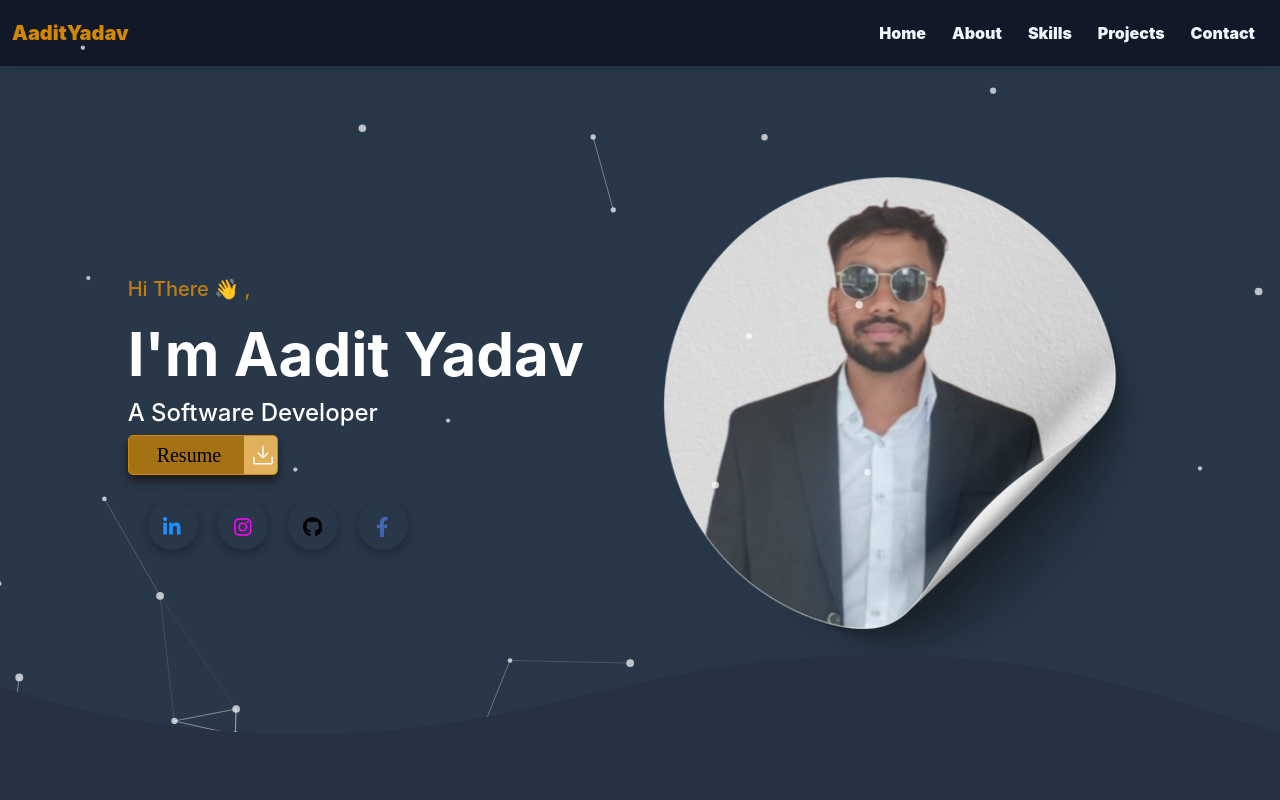
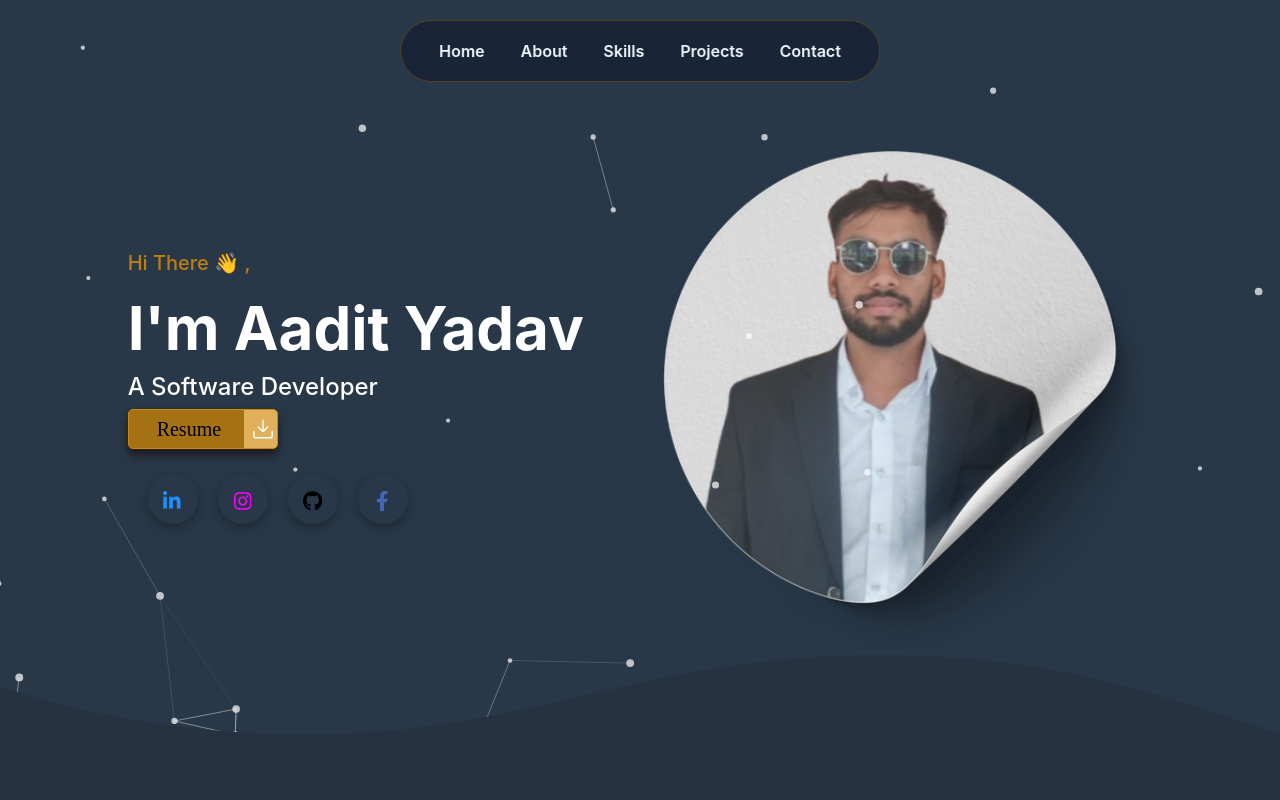
Before and after one commit to Aadityadav191/PORTFOLIO, a React (Create React App) app: page / in a window 1280 px wide. Shown: the top 800 px of the page. Built offline with nearby package versions, Linux system fonts and the light colour scheme.

Commit message:
update Navbar UI

```diff
--- a/src/Components/Footer/Footer.js
+++ b/src/Components/Footer/Footer.js
@@ -6,8 +6,6 @@ import { TfiEmail } from "react-icons/tfi";
 import { FaLocationDot } from "react-icons/fa6";
 import { Link } from "react-scroll";
 
-
-
 export default function Footer() {
   return (
     <>
@@ -15,7 +13,7 @@ export default function Footer() {
         <main className="footercontent">
           <section>
             <h1>
-            <FaUserAlt style={{ marginRight: '8px' }} />
+              <FaUserAlt style={{ marginRight: "8px" }} />
               AADITYADAV
             </h1>
           </section>
@@ -44,25 +42,38 @@ export default function Footer() {
             </Link>
           </section>
 
-          <section >
-            <h3 >Contact </h3>
+          <section>
+            <h3>Contact </h3>
             <br />
 
             <div className="Fcontact">
-            <IoCall style={{ marginRight: '8px' }}/>
+              <IoCall style={{ marginRight: "8px" }} />
               9821747900
             </div>
             <br />
 
             <div className="Fcontact">
-            <TfiEmail style={{ marginRight: '8px' }}/>
+              <TfiEmail style={{ marginRight: "8px" }} />
+              <a
+                href="mailto:aadityadav.dev@gmail.com"
+                style={{ color: "inherit", textDecoration: "none" }}
+              >
                 aadityadav.dev@gmail.com
+              </a>
             </div>
+
             <br />
 
             <div className="Fcontact">
-            <FaLocationDot style={{ marginRight: '8px' }}/>
+              <FaLocationDot style={{ marginRight: "8px" }} />
+              <a
+                href="https://www.google.com/maps?q=New+Baneshwor,+Kathmandu"
+                target="_blank"
+                rel="noopener noreferrer"
+                style={{ color: "inherit", textDecoration: "none" }}
+              >
                 New Baneshwor, Kathmandu
+              </a>
             </div>
 
             <br />
@@ -137,7 +148,8 @@ export default function Footer() {
         <hr />
 
         <aside align="right" className="copyright">
-          All rights reserved. © Copyright@2025 | Powered by AADITYADAV
+          All rights reserved. © Copyright@ {new Date().getFullYear()} | Powered
+          by AADITYADAV
         </aside>
       </footer>
     </>
--- a/src/Components/NavBar/NavBar.css
+++ b/src/Components/NavBar/NavBar.css
@@ -1,42 +1,40 @@
-.navbar {
-    top: 0px;
-    position: sticky;
-    background-color: #111929;
-    box-shadow: 0px 0px 10px rgba(0, 0, 0, 0.2);
+.navbar.custom-nav {
+    top: 20px; /* Gives it a floating look */
+    position: fixed; /* Keeps it visible as you scroll */
+    left: 50%;
+    transform: translateX(-50%); /* Centers the absolute element */
+    width: fit-content; /* Makes it only as wide as the links */
+    background-color: #182235e2; /* Slight transparency */
+    backdrop-filter: blur(0px); /* Modern frosted glass effect */
+    border-radius: 50px; /* Makes it a pill shape */
+    padding: 10px 30px;
+    border: 1px solid rgba(209, 135, 0, 0.3);
+    z-index: 1000;
+
+}
+
+.container-nav {
+    display: flex;
+    justify-content: center;
+}
+
+.navbar-nav {
+    flex-direction: row !important; /* Forces items to stay horizontal */
+    gap: 20px;
+}
+
+.nav-link {
+    color: aliceblue !important;
+    font-weight: 600;
+    transition: 0.3s;
     cursor: pointer;
-    color: #d18700;
 }
-.navbar ul {
-    display: flex;
-    justify-content: space-around;
-    align-items: center;
-    list-style: none;
-    padding: 0;
-    margin: 0;
+
+.nav-link:hover, .active {
+    color: #d18700 !important;
 }
-.navbar li {
-    padding: 5px 5px;
-    transition: background-color 0.3s ease;
-    color: aliceblue;
+
+/* Hide brand and toggler for this specific "short" style */
+.navbar-toggler {
+    display: none !important;
 }
-.navbar a {
-    text-decoration: none;
-    color: inherit;
-    font-weight: bold;
-}
-.navbar a:hover {
-    color:#d18700;
-}
-.navbar li .active {
-    color: #d18700;
-}
-.navbar .logo {
-    font-size: 24px;
-    font-weight: bold;
-    color:#d18700;
-    margin-right: auto;
-}
-.navbar .logo:hover {
-    color: #d18700;
-    text-decoration: none;
-}
--- a/src/Components/NavBar/NavBar.js
+++ b/src/Components/NavBar/NavBar.js
@@ -4,52 +4,25 @@ import "./NavBar.css";
 
 export default function Header() {
   return (
-    <nav className="navbar navbar-expand-lg">
-      <div className="container-fluid">
-        <a className="navbar-brand" href="/">
-          <b>AaditYadav</b>
-        </a>
-        <button
-          className="navbar-toggler"
-          type="button"
-          data-bs-toggle="collapse"
-          data-bs-target="#navbarNav"
-          aria-controls="navbarNav"
-          aria-expanded="false"
-          aria-label="Toggle navigation"
-        >
-          <span className="navbar-toggler-icon"></span>
-        </button>
-
-        <div className="collapse navbar-collapse" id="navbarNav">
-          <ul className="navbar-nav ms-auto">
+    <nav className="navbar navbar-expand-lg custom-nav">
+      <div className="container-nav">
+        <ul className="navbar-nav mx-auto">
           <li className="nav-item">
-              <Link className="nav-link" to="home" smooth={true} duration={200}>
-                <b>Home</b>
-              </Link>
+            <Link className="nav-link" to="home" smooth={true} duration={200}>Home</Link>
           </li>
           <li className="nav-item">
-              <Link className="nav-link" to="about" smooth={true} duration={200}>
-                <b>About</b>
-              </Link>
+            <Link className="nav-link" to="about" smooth={true} duration={200}>About</Link>
           </li>
           <li className="nav-item">
-              <Link className="nav-link" to="skills" smooth={true} duration={200}>
-                <b>Skills</b>
-              </Link>
+            <Link className="nav-link" to="skills" smooth={true} duration={200}>Skills</Link>
           </li>
           <li className="nav-item">
-              <Link className="nav-link" to="projects" smooth={true} duration={200}>
-                <b>Projects</b>
-              </Link>
+            <Link className="nav-link" to="projects" smooth={true} duration={200}>Projects</Link>
           </li>
           <li className="nav-item">
-              <Link className="nav-link" to="contact" smooth={true} duration={200}>
-                <b>Contact</b>
-              </Link>
+            <Link className="nav-link" to="contact" smooth={true} duration={200}>Contact</Link>
           </li>
         </ul>
-        </div>
       </div>
     </nav>
   );
--- a/src/Pages/Home/Home.css
+++ b/src/Pages/Home/Home.css
@@ -4,7 +4,7 @@
   flex-wrap: wrap;
   background: radial-gradient(circle, #283849, #283849);
   align-items: center;
-  height: 90vh;
+  height: 100vh;
   color: white;
 }
 
```
Lines whose indentation alone changed are shown as unchanged.
